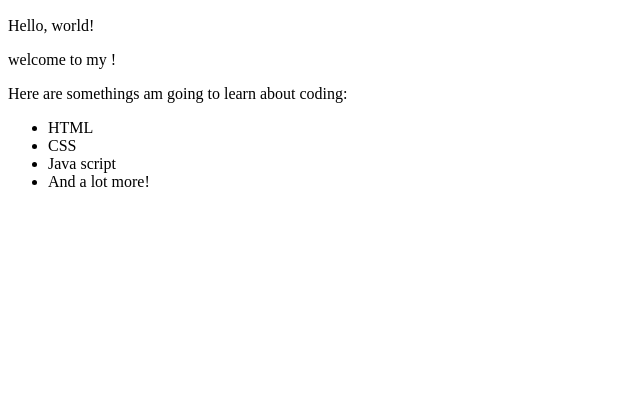
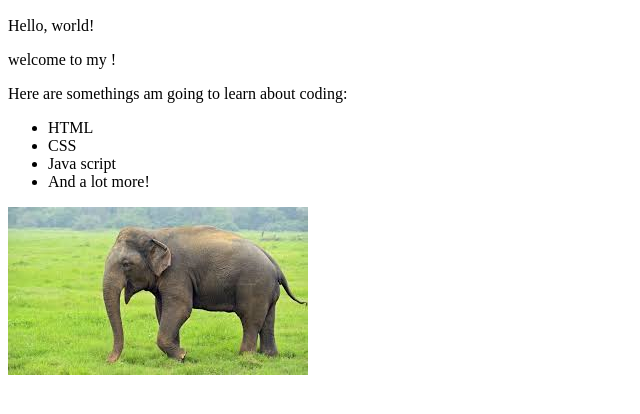
Before and after one commit to Louis-crypto/my-first-webpage, a plain HTML site: page index.html in a window 1280 px wide. Shown: the part 110-524 px from the top of the page, without its empty margins (0-640 px from the left). Drawn offline with Linux system fonts and the light colour scheme.

Commit message:
add image

```diff
--- a/index.html
+++ b/index.html
@@ -17,5 +17,6 @@
     <li>Java script</li>
     <li>And a lot more!</li>
   </ul>
+  <img src= "images/elephant.jpeg" alt="an image of an elephant">
 </body>
 </html>
```
Also changed, not shown: images/elephant.jpeg (added).
